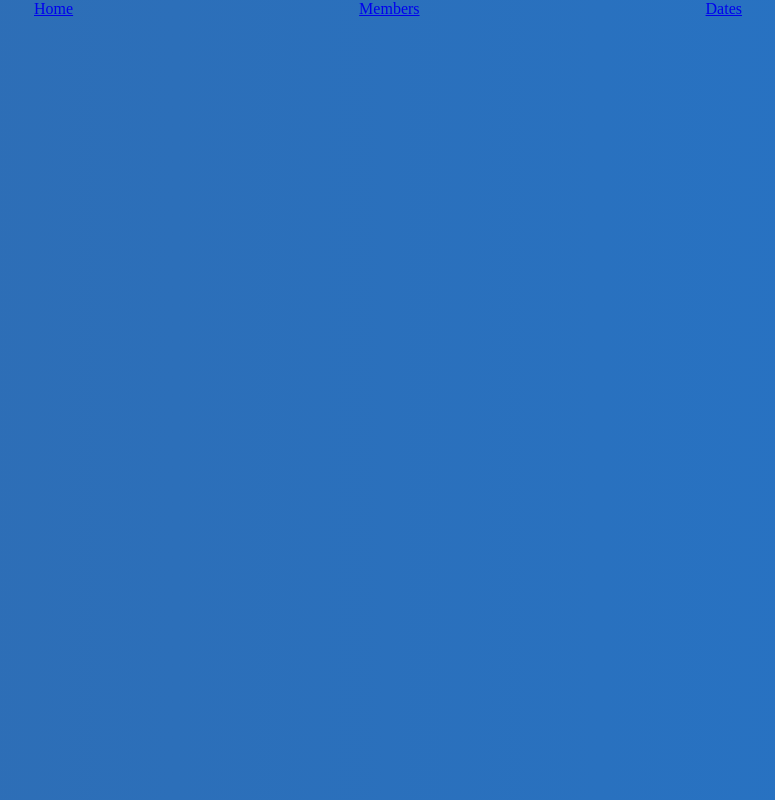
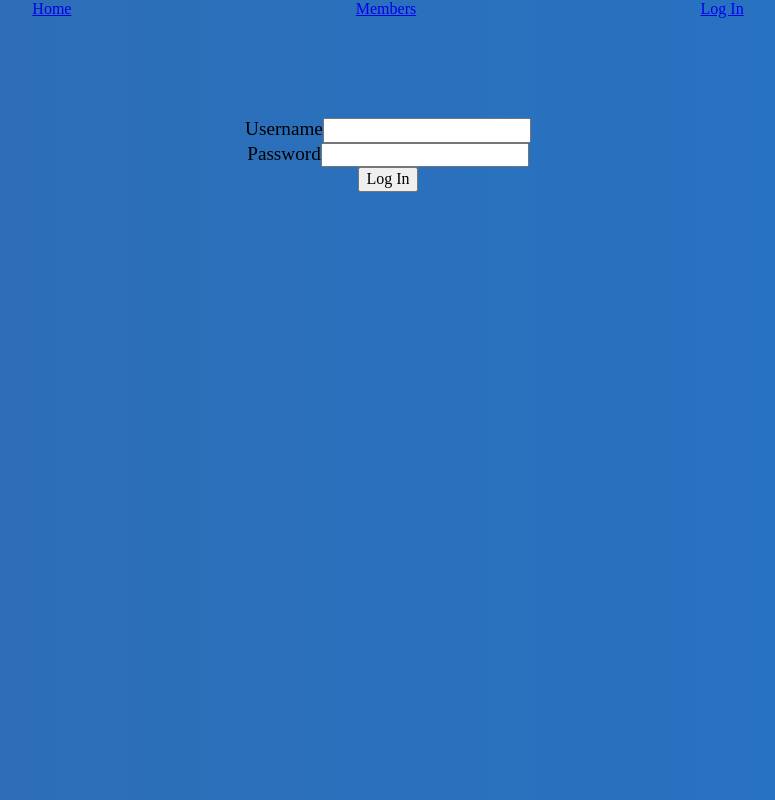
Before and after one commit to oceantiger123/Attendance-App, a React (Create React App) app: page /login in a window 1280 px wide. Before the commit this address had no page. Shown: the whole page, without its empty margins (252-1027 px from the left). Built offline with nearby package versions, Linux system fonts and the light colour scheme.

Commit message:
created login form and component

```diff
--- a/src/App.js
+++ b/src/App.js
@@ -8,9 +8,10 @@ import Members from "./Components/member/member";
 import {Routes, Route} from 'react-router-dom'
 import Home from "./Components/Home";
 import Navbar from "./Components/Navbar";
-import Dates from "./Components/dates/dates";
+//import Dates from "./Components/dates/dates";
 import SingleDateAttendance from "./Components/singleDateAttended/attendance";
 import { Onemember } from "./Components/member/oneMember";
+import Login from "./Components/Login";
 
 // const app = new Clarifai.App({ apiKey: "bbcb6e3cd926404da5e1207117fbec31" });
 
@@ -85,7 +86,7 @@ const App = () => {
       <Routes>
       <Route exact path="/" element={<Home />}/>
        <Route exact path="/members" element={<Members />}/>
-       <Route exact path="/dates" element={<Dates />}/>
+       <Route exact path="/login" element={<Login />}/>
        <Route exact path="/members/:id" element={<Onemember />}/>
        <Route exact path="/dates/:id" element={<SingleDateAttendance />}/>
        <Route exact path="/calendar" element={<AttendentCalendar />}/>
--- /dev/null
+++ b/src/Components/Login.css
@@ -0,0 +1,6 @@
+.login-comp {
+    text-align: center;
+    padding-left: 30px;
+    padding-right: 30px;
+    padding-top: 100px
+  };
--- /dev/null
+++ b/src/Components/Login.js
@@ -0,0 +1,39 @@
+import { useState } from "react";
+import "./Login.css";
+
+const Login = () => {
+    const [user, setUser] = useState({});
+    const handleChange = (event)=>{
+        setUser({
+            ...user,
+            [event.target.name]: event.target.value
+        });
+    };
+    //console.log(user)
+  const handleSubmit = () => {};
+
+  return (
+    <div className="login-comp">
+      <form onSubmit={handleSubmit}>
+        <div>
+          <label htmlFor="username">
+            <big>Username</big>
+          </label>
+          <input name="username" type="text" value={user.username} onChange={handleChange}/>
+        </div>
+        <div>
+          <label htmlFor="password">
+            <big>Password</big>
+          </label>
+          <input name="password" type="password" value={user.password} onChange={handleChange}/>
+        </div>
+        <div>
+          <button type="submit">Log In</button>
+        </div>
+        {/* {error && error.response && <div> {error.response.data} </div>} */}
+      </form>
+    </div>
+  );
+};
+
+export default Login;
--- a/src/Components/Navbar.js
+++ b/src/Components/Navbar.js
@@ -8,7 +8,7 @@ const Navbar = () => {
                 <div className="nav" style={{ display: 'flex', justifyContent: 'space-evenly'}}>
                     <Link to="/">Home</Link>
                     <Link to="/members">Members</Link>
-                    <Link to="/dates">Dates</Link>
+                    <Link to="/login">Log In</Link>
                 </div>
             </nav>
 
```
